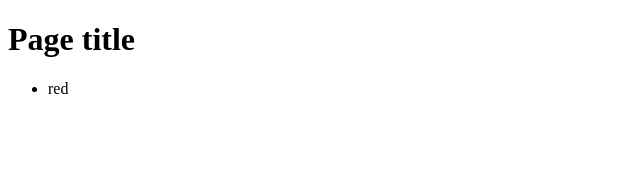
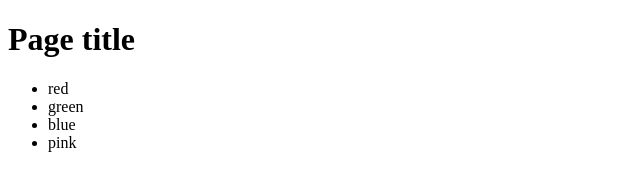
Before and after one commit to LiudmylaKuzmenko/my-page, a plain HTML site: page index.html in a window 1280 px wide. Shown: the whole page, without its empty margins (0-640 px from the left). Drawn offline with Linux system fonts and the light colour scheme.

Commit message:
add pink

```diff
--- a/index.html
+++ b/index.html
@@ -9,6 +9,9 @@
   <h1>Page title</h1>
   <ul>
     <li>red</li>
+    <li>green</li>
+    <li>blue</li>
+    <li>pink</li>
   </ul>
 </body>
 </html>
```
Also changed, not shown: 1 other file.
